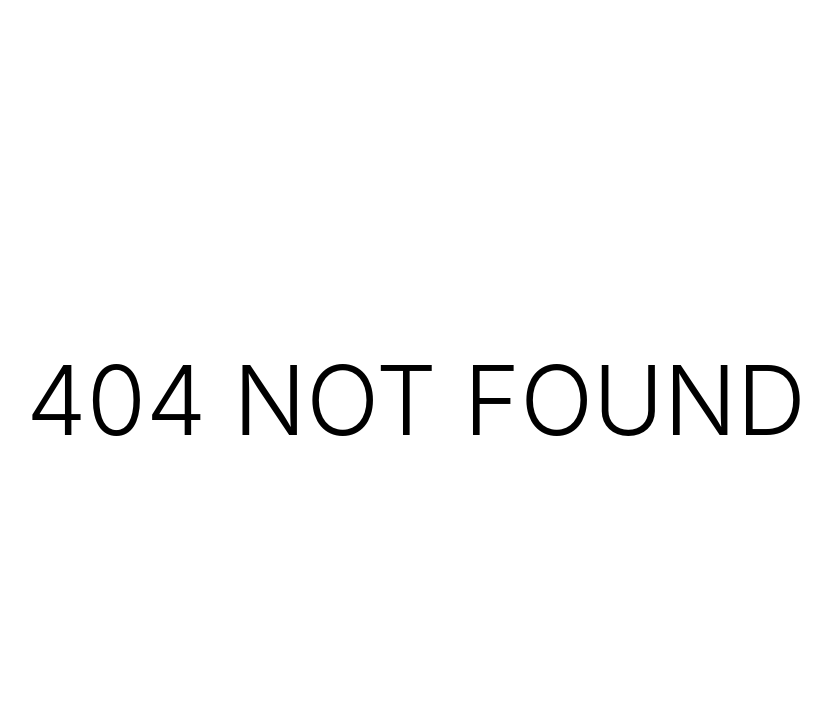
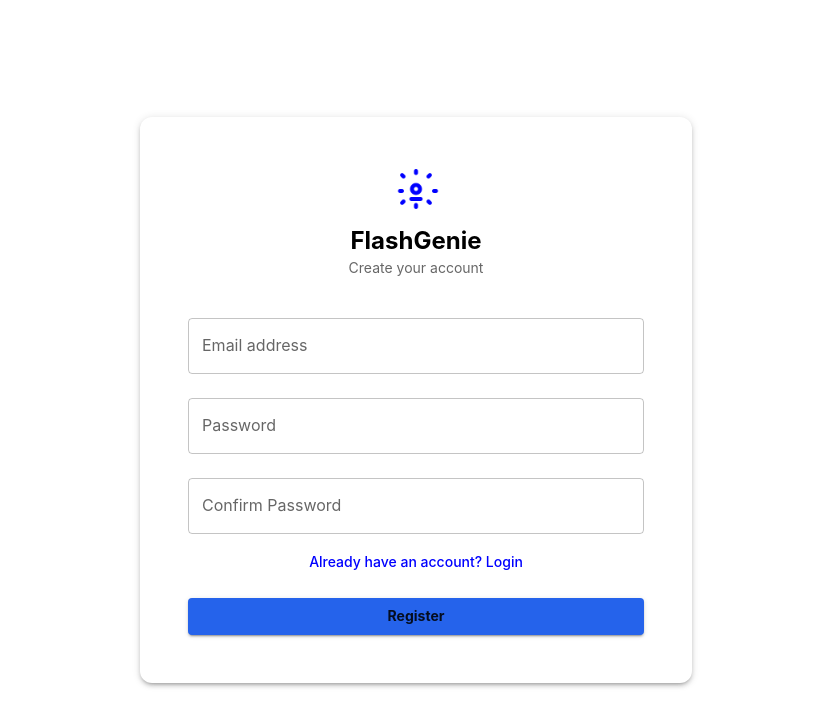
Before and after one commit to Lejz0/FlashGenie, a React (Vite) app in the folder frontend/: page /register in a window 1280 px wide. Before the commit this address had no page. Shown: the top 726 px of the page, without its empty margins (224-1055 px from the left). Built offline with nearby package versions, Linux system fonts and the light colour scheme.

Commit message:
IPAIE-25 Implement Register Page

```diff
--- a/frontend/package.json
+++ b/frontend/package.json
@@ -23,7 +23,7 @@
   },
   "devDependencies": {
     "@eslint/js": "^9.21.0",
-    "@types/react": "^19.0.10",
+    "@types/react": "^19.1.4",
     "@types/react-dom": "^19.0.4",
     "@vitejs/plugin-react": "^4.3.4",
     "eslint": "^9.21.0",
--- /dev/null
+++ b/frontend/src/components/RegisterPage.tsx
@@ -0,0 +1,138 @@
+import React, { useState } from 'react';
+import {
+    Box,
+    Button,
+    Container,
+    Paper,
+    TextField,
+    Typography,
+    Grid,
+} from '@mui/material';
+import { useNavigate } from 'react-router-dom';
+import icon from '../assets/icon.png'
+
+export default function RegisterPage() {
+    const navigate = useNavigate();
+    const [email, setEmail] = useState('');
+    const [password, setPassword] = useState('');
+    const [confirmPassword, setConfirmPassword] = useState('');
+    const [error, setError] = useState('');
+
+    const handleRegister = (e: React.FormEvent) => {
+        e.preventDefault();
+        setError('');
+        if (!email || !password || !confirmPassword) {
+            setError('Please fill in all fields.');
+            return;
+        }
+        if (password !== confirmPassword) {
+            setError('Passwords do not match.');
+            return;
+        }
+        navigate('/dashboard');
+    };
+
+    const handleLogin = () => {
+        navigate('/login');
+    };
+
+    return (
+        <Container
+            maxWidth="sm"
+            sx={{
+                minHeight: '100vh',
+                display: 'flex',
+                alignItems: 'center',
+                justifyContent: 'center'
+            }}
+        >
+            <Paper elevation={3} sx={{ p: 6, borderRadius: 3, width: '100%' }}>
+                <Box textAlign="center" mb={3}>
+                    <img
+                        src={icon}
+                        alt="FlashGenie Logo"
+                        style={{ width: 48, height: 48, marginBottom: 8 }}
+                    />
+                    <Typography variant="h5" fontWeight="bold">
+                        FlashGenie
+                    </Typography>
+                    <Typography variant="body2" color="text.secondary">
+                        Create your account
+                    </Typography>
+                </Box>
+
+                <Box component="form" onSubmit={handleRegister}>
+                    <TextField
+                        fullWidth
+                        label="Email address"
+                        margin="normal"
+                        value={email}
+                        onChange={(e) => setEmail(e.target.value)}
+                        autoComplete="email"
+                    />
+                    <TextField
+                        fullWidth
+                        label="Password"
+                        margin="normal"
+                        type="password"
+                        value={password}
+                        onChange={(e) => setPassword(e.target.value)}
+                        autoComplete="new-password"
+                    />
+                    <TextField
+                        fullWidth
+                        label="Confirm Password"
+                        margin="normal"
+                        type="password"
+                        value={confirmPassword}
+                        onChange={(e) => setConfirmPassword(e.target.value)}
+                        autoComplete="new-password"
+                    />
+
+                    {error && (
+                        <Typography color="error" variant="body2" mt={1} mb={1}>
+                            {error}
+                        </Typography>
+                    )}
+
+                    <Grid container justifyContent="center" mt={1}>
+                        <Grid>
+                            <Button
+                                type="button"
+                                variant="text"
+                                onClick={handleLogin}
+                                sx={{
+                                    textTransform: 'none',
+                                    p: 0,
+                                    minWidth: 0,
+                                    fontSize: '0.875rem',
+                                    color:'blue',
+                                }}
+                            >
+                                Already have an account? Login
+                            </Button>
+                        </Grid>
+                    </Grid>
+
+
+                    <Button
+                        type="submit"
+                        fullWidth
+                        variant="contained"
+                        sx={{
+                            mt: 3,
+                            textTransform: 'none',
+                            fontWeight: 'bold',
+                            bgcolor: '#2563eb',
+                            '&:hover': {
+                                bgcolor: '#1e40af',
+                            },
+                        }}
+                    >
+                        Register
+                    </Button>
+                </Box>
+            </Paper>
+        </Container>
+    );
+}
--- a/frontend/src/main.tsx
+++ b/frontend/src/main.tsx
@@ -3,6 +3,7 @@ import './index.css';
 import App from './components/App';
 import { createTheme, ThemeProvider } from '@mui/material/styles';
 import { BrowserRouter, Routes, Route, Navigate } from 'react-router';
+import RegisterPage from './components/RegisterPage.tsx';
 import LoginPage from './components/LoginPage.tsx';
 import LogoutPage from './components/LogoutPage.tsx';
 import ErrorPage from './components/ErrorPage.tsx';
@@ -45,6 +46,7 @@ createRoot(document.getElementById('root')!).render(
       <Routes>
         <Route path='/' element={<Navigate to={'/dashboard'} />} />
         <Route path='/dashboard' element={<App />} />
+        <Route path='/register' element={<RegisterPage />} />
         <Route path='/login' element={<LoginPage />} />
         <Route path='/logout' element={<LogoutPage />} />
         <Route path='*' element={<ErrorPage />} />
```
Also changed, not shown: 1 other file (tests, documents, lock files or other folders).
